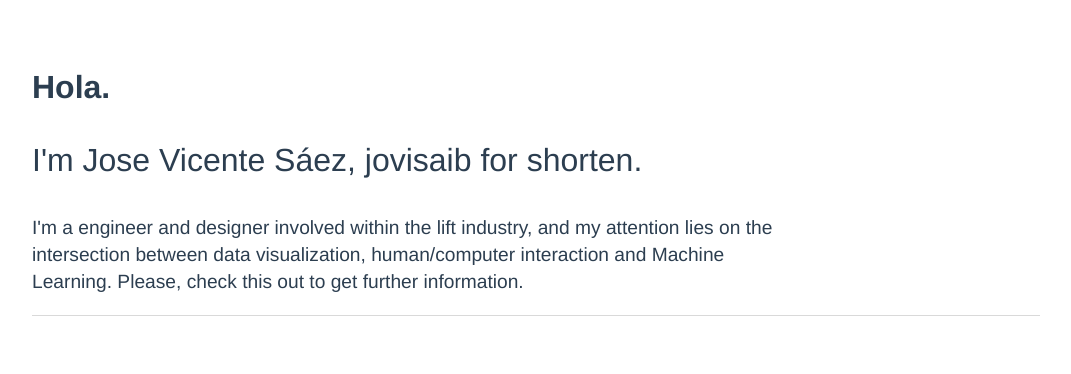
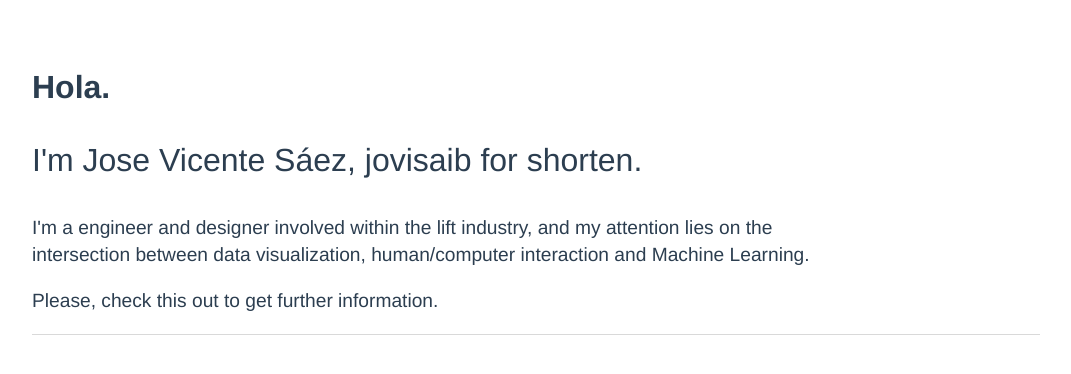
Before and after one commit to jovisaib/webpage-own, a Vue app: page / in a window 1280 px wide. Shown: the top 374 px of the page, without its empty margins (104-1175 px from the left). Built offline with nearby package versions, Linux system fonts and the light colour scheme.

Commit message:
paragraph hotfix

```diff
--- a/src/App.vue
+++ b/src/App.vue
@@ -27,6 +27,6 @@ export default {
 p {
   font-size: 1.2em;
   line-height: 1.4;
-  max-width: 40em;
+  max-width: 42em;
 }
 </style>
--- a/src/components/Home.vue
+++ b/src/components/Home.vue
@@ -5,9 +5,8 @@
     <p>
       I'm a engineer and designer involved within the lift industry, and my attention lies on the
       intersection between data visualization, human/computer interaction and Machine Learning.
-
-      Please, check this out to get further information.
     </p>
+    <p>Please, check this out to get further information.</p>
 
     <div id="projects_content">
       <div class="divider_line"></div>
```
